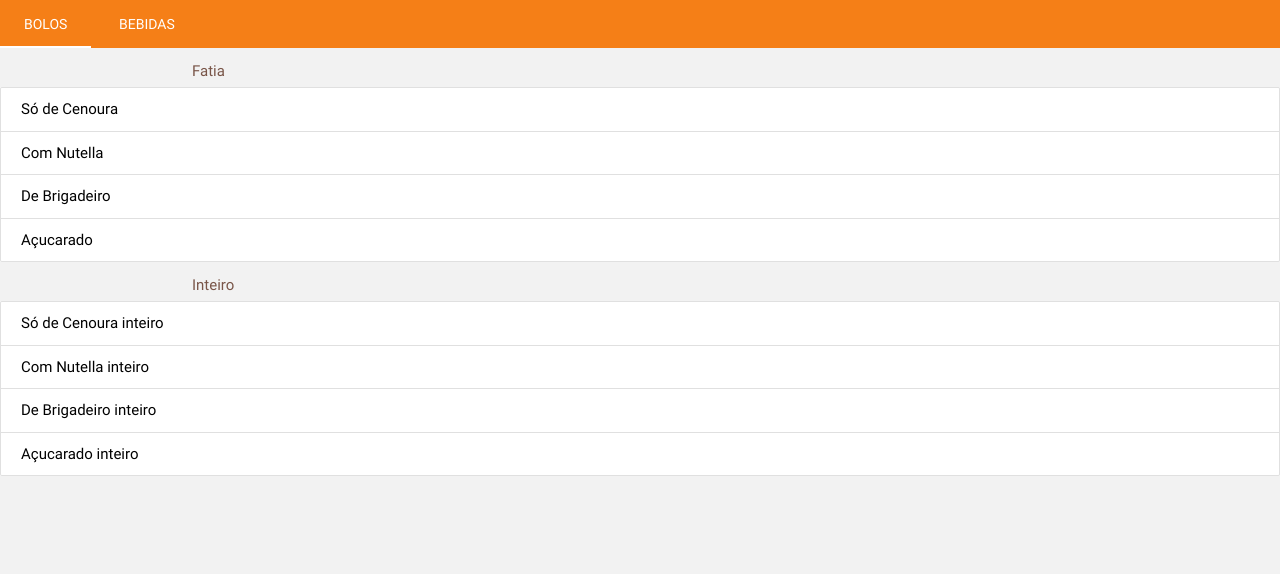
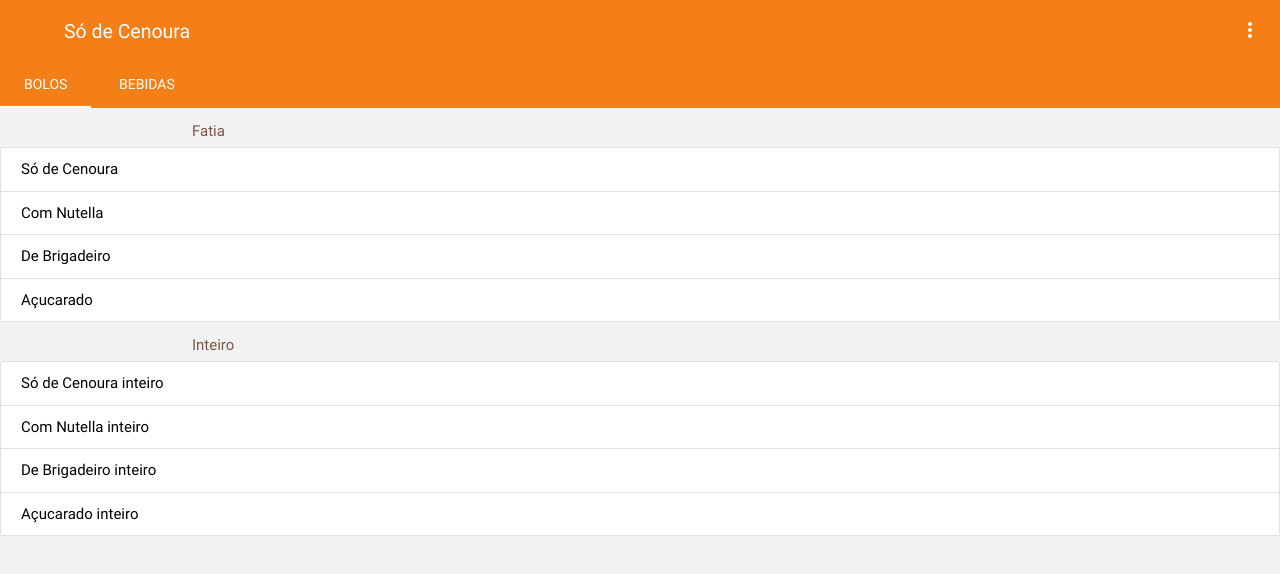
Before and after one commit to efernandes-tech/cordova-001-cdc-cenourapp, a website: page garconapp/www/index.html in a window 1280 px wide. Drawn offline with Linux system fonts and the light colour scheme.

Commit message:
8.7 topo com titulo e icones

```diff
--- a/garconapp/www/css/estilos.css
+++ b/garconapp/www/css/estilos.css
@@ -4,3 +4,8 @@
 body {
     background-color: #F2F2F2;
 }
+.titulo {
+    font-size: 1.3rem;
+    margin-left: 5%;
+    margin-right: auto;
+}
--- a/garconapp/www/index.html
+++ b/garconapp/www/index.html
@@ -9,6 +9,12 @@
     <link rel="stylesheet" href="css/estilos.css">
 </head>
 <body>
+    <div class="valign-wrapper yellow darken-4 white-text">
+        <h5 class="titulo">Só de Cenoura</h5>
+        <div>
+            <i class="material-icons waves-effect waves-light waves-circle">more_vert</i>
+        </div>
+    </div>
     <ul class="tabs yellow darken-4">
         <li class="tab"><a href="#bolos" class="white-text waves-effect waves-light">Bolos</a></li>
         <li class="tab"><a href="#bebidas" class="white-text waves-effect waves-light">Bebidas</a></li>
```
